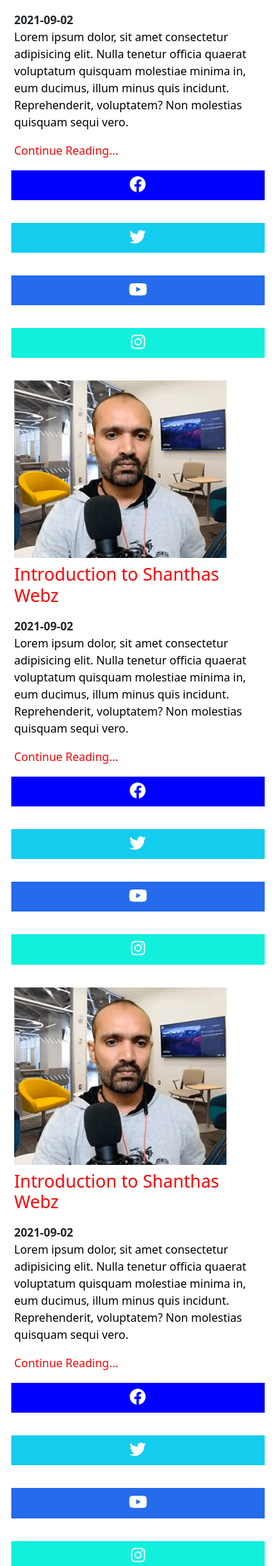
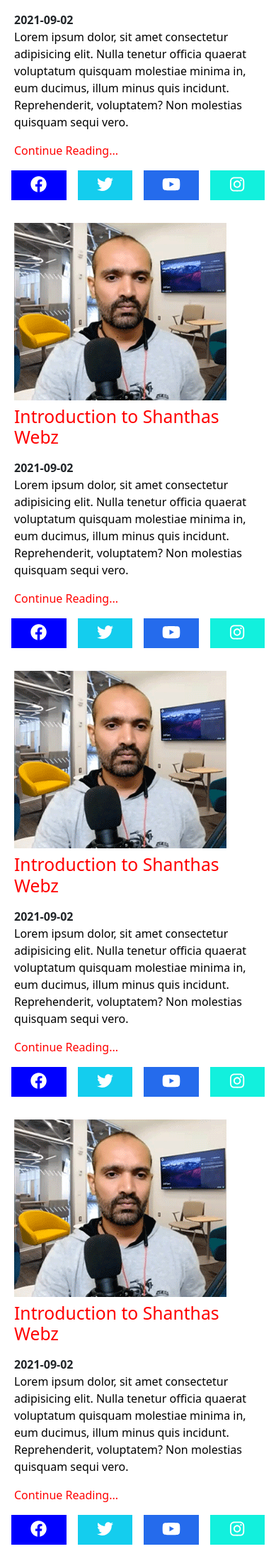
Before and after one commit to kotreshrnaik/shanthas-webs, a CodeIgniter 4 app: the page made by app/Views/blog/blog_view.php in a window 390 px wide. Shown: the part 709-2915 px from the top of the page at 71% size. Run offline with PHP 8.4 and a stand-in for CodeIgniter, Linux system fonts and the light colour scheme; the template is opened without the code that fills it, so the values that code supplies are empty; some libraries are stand-ins or nearby versions.

Commit message:
Update Blog Social media mobile view

```diff
--- a/app/Views/blog/blog_view.php
+++ b/app/Views/blog/blog_view.php
@@ -28,23 +28,23 @@
                 </div>
                 <div class="m-2">
                     <div class="row">
-                        <div class="col-md-3 p-2">
+                        <div class="col-md-3 col-3 p-2">
                             <ul class="list-unstyled blog-social1 text-center">
                                 <li><a href="#" ><i class="fab fa-facebook m-2 fs-3"></i></a></li>
                             </ul>
                         </div>
-                        <div class="col-md-3 p-2">
+                        <div class="col-md-3 col-3 p-2">
                             <ul class="list-unstyled blog-social2 text-center">
                                 <li><a href="#" ><i class="fab fa-twitter  m-2 fs-3"></i></a></li>
                             </ul>
 
                         </div>
-                        <div class="col-md-3 p-2">
+                        <div class="col-md-3 col-3 p-2">
                             <ul class="list-unstyled blog-social3 text-center">
                                 <li><a href="#" ><i class="fab fa-youtube  m-2 fs-3"></i></a></li>
                             </ul>
                         </div>
-                        <div class="col-md-3 p-2">
+                        <div class="col-md-3 col-3 p-2">
                             <ul class="list-unstyled blog-social4 text-center">
                                 <li><a href="#" ><i class="fab fa-instagram m-2 fs-3"></i></a></li>
                             </ul>
@@ -66,23 +66,23 @@
                 </div>
                 <div class="m-2">
                     <div class="row">
-                        <div class="col-md-3 p-2">
+                        <div class="col-md-3 col-3 p-2">
                             <ul class="list-unstyled blog-social1 text-center">
                                 <li><a href="#" ><i class="fab fa-facebook m-2 fs-3"></i></a></li>
                             </ul>
                         </div>
-                        <div class="col-md-3 p-2">
+                        <div class="col-md-3 col-3 p-2">
                             <ul class="list-unstyled blog-social2 text-center">
                                 <li><a href="#" ><i class="fab fa-twitter  m-2 fs-3"></i></a></li>
                             </ul>
 
                         </div>
-                        <div class="col-md-3 p-2">
+                        <div class="col-md-3 col-3 p-2">
                             <ul class="list-unstyled blog-social3 text-center">
                                 <li><a href="#" ><i class="fab fa-youtube  m-2 fs-3"></i></a></li>
                             </ul>
                         </div>
-                        <div class="col-md-3 p-2">
+                        <div class="col-md-3 col-3 p-2">
                             <ul class="list-unstyled blog-social4 text-center">
                                 <li><a href="#" ><i class="fab fa-instagram m-2 fs-3"></i></a></li>
                             </ul>
@@ -104,23 +104,23 @@
                 </div>
                 <div class="m-2">
                     <div class="row">
-                        <div class="col-md-3 p-2">
+                        <div class="col-md-3 col-3 p-2">
                             <ul class="list-unstyled blog-social1 text-center">
                                 <li><a href="#" ><i class="fab fa-facebook m-2 fs-3"></i></a></li>
                             </ul>
                         </div>
-                        <div class="col-md-3 p-2">
+                        <div class="col-md-3 col-3 p-2">
                             <ul class="list-unstyled blog-social2 text-center">
                                 <li><a href="#" ><i class="fab fa-twitter  m-2 fs-3"></i></a></li>
                             </ul>
 
                         </div>
-                        <div class="col-md-3 p-2">
+                        <div class="col-md-3 col-3 p-2">
                             <ul class="list-unstyled blog-social3 text-center">
                                 <li><a href="#" ><i class="fab fa-youtube  m-2 fs-3"></i></a></li>
                             </ul>
                         </div>
-                        <div class="col-md-3 p-2">
+                        <div class="col-md-3 col-3 p-2">
                             <ul class="list-unstyled blog-social4 text-center">
                                 <li><a href="#" ><i class="fab fa-instagram m-2 fs-3"></i></a></li>
                             </ul>
@@ -142,23 +142,23 @@
                 </div>
                 <div class="m-2">
                     <div class="row">
-                        <div class="col-md-3 p-2">
+                        <div class="col-md-3 col-3 p-2">
                             <ul class="list-unstyled blog-social1 text-center">
                                 <li><a href="#" ><i class="fab fa-facebook m-2 fs-3"></i></a></li>
                             </ul>
                         </div>
-                        <div class="col-md-3 p-2">
+                        <div class="col-md-3 col-3 p-2">
                             <ul class="list-unstyled blog-social2 text-center">
                                 <li><a href="#" ><i class="fab fa-twitter  m-2 fs-3"></i></a></li>
                             </ul>
 
                         </div>
-                        <div class="col-md-3 p-2">
+                        <div class="col-md-3 col-3 p-2">
                             <ul class="list-unstyled blog-social3 text-center">
                                 <li><a href="#" ><i class="fab fa-youtube  m-2 fs-3"></i></a></li>
                             </ul>
                         </div>
-                        <div class="col-md-3 p-2">
+                        <div class="col-md-3 col-3 p-2">
                             <ul class="list-unstyled blog-social4 text-center">
                                 <li><a href="#" ><i class="fab fa-instagram m-2 fs-3"></i></a></li>
                             </ul>
@@ -180,23 +180,23 @@
                 </div>
                 <div class="m-2">
                     <div class="row">
-                        <div class="col-md-3 p-2">
+                        <div class="col-md-3 col-3 p-2">
                             <ul class="list-unstyled blog-social1 text-center">
                                 <li><a href="#" ><i class="fab fa-facebook m-2 fs-3"></i></a></li>
                             </ul>
                         </div>
-                        <div class="col-md-3 p-2">
+                        <div class="col-md-3 col-3 p-2">
                             <ul class="list-unstyled blog-social2 text-center">
                                 <li><a href="#" ><i class="fab fa-twitter  m-2 fs-3"></i></a></li>
                             </ul>
 
                         </div>
-                        <div class="col-md-3 p-2">
+                        <div class="col-md-3 col-3 p-2">
                             <ul class="list-unstyled blog-social3 text-center">
                                 <li><a href="#" ><i class="fab fa-youtube  m-2 fs-3"></i></a></li>
                             </ul>
                         </div>
-                        <div class="col-md-3 p-2">
+                        <div class="col-md-3 col-3 p-2">
                             <ul class="list-unstyled blog-social4 text-center">
                                 <li><a href="#" ><i class="fab fa-instagram m-2 fs-3"></i></a></li>
                             </ul>
```
